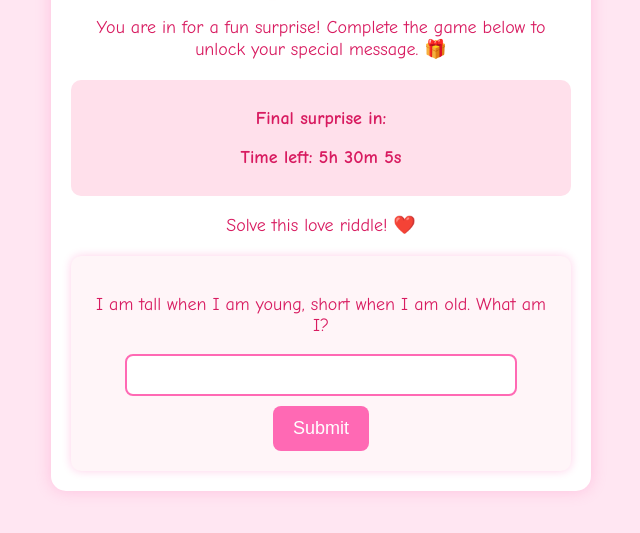
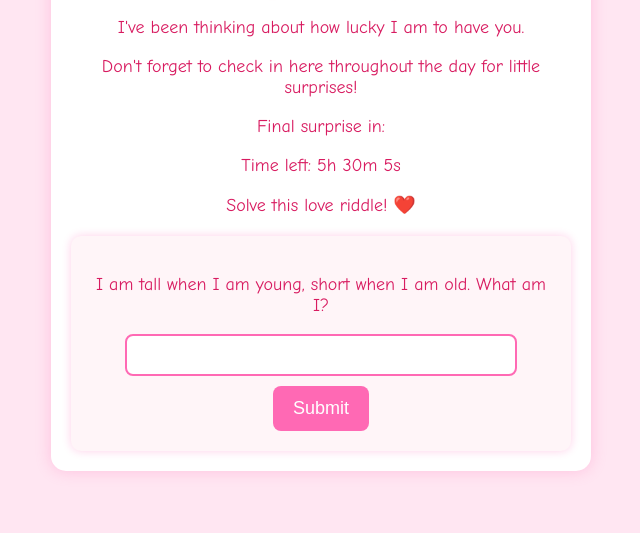
Before and after one commit to thetamannakhurana/surprise, a plain HTML site: page secret.html in a window 1280 px wide. Shown: the part 129-662 px from the top of the page, without its empty margins (319-959 px from the left). Drawn offline with Linux system fonts and the light colour scheme.

Commit message:
Update secret.html

```diff
--- a/secret.html
+++ b/secret.html
@@ -7,17 +7,22 @@
     <link rel="stylesheet" href="style.css">
 </head>
 <body>
+    <div class="floating-hearts"></div> <!-- Floating hearts animation -->
+
     <div class="container">
-        <h1>Hey Cutie! 💖</h1>
-        <p>You are in for a fun surprise! Complete the game below to unlock your special message. 🎁</p>
+        <h1 class="glowing-text">Hey Cutie! 💖</h1>
+        <p class="fade-in">I've been thinking about how lucky I am to have you.</p>
+        <p class="fade-in">Don't forget to check in here throughout the day for little surprises!</p>
 
-        <div id="countdown-container">
+        <div class="countdown-container">
             <p>Final surprise in:</p>
             <p id="countdown"></p>
         </div>
 
-        <p id="gameMessage"></p>
-        <div id="game"></div>
+        <div id="game-section">
+            <p id="gameMessage"></p>
+            <div id="game"></div>
+        </div>
     </div>
 
     <script src="script.js"></script>
```
